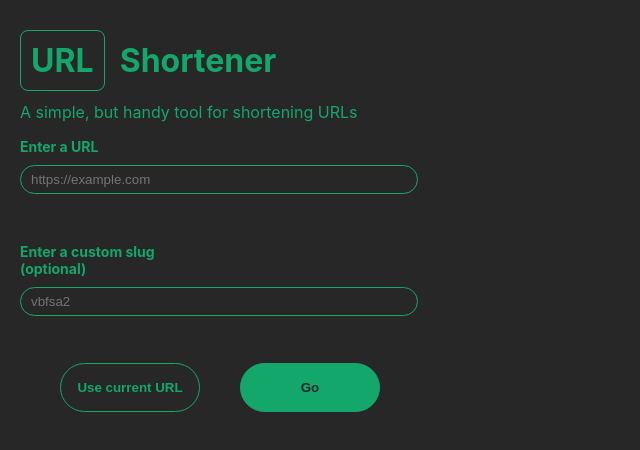
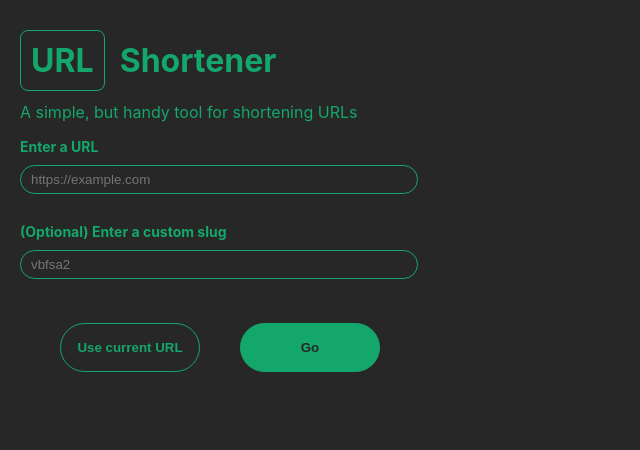
Before and after one commit to wwaterman12/url-shortener, a React (Create React App) app: page / in a window 1280 px wide. Shown: the top 450 px of the page, without its empty margins (0-640 px from the left). Built offline with nearby package versions, Linux system fonts and the light colour scheme; no server answers.

Commit message:
:lipstick: style and text tweaks

```diff
--- a/src/components/form/Form.module.css
+++ b/src/components/form/Form.module.css
@@ -3,7 +3,7 @@
 }
 
 .inputWrapper {
-  min-height: 100px;
+  min-height: 80px;
   margin-bottom: 5px;
   display: flex;
   flex-direction: column;
--- a/src/components/form/index.tsx
+++ b/src/components/form/index.tsx
@@ -63,7 +63,7 @@ function Form() {
         </span>
       </label>
       <label className={styles.inputWrapper}>
-        <span>{`Enter a custom slug\n(optional)`}</span>
+        <span>{`(Optional) Enter a custom slug`}</span>
         <input
           className={`${styles.input} ${slug ? styles.active : ""}`}
           type="text"
@@ -75,8 +75,7 @@ function Form() {
           onChange={(e) => setSlug(e.target.value)}
         />
         <span className={styles.errorMessage}>
-          <img src={alert} alt="alert" /> Slugs may only contain letters and
-          numbers
+          <img src={alert} alt="alert" /> Must be alpha-numeric characters
         </span>
       </label>
       <div className={styles.buttonWrapper}>
```
